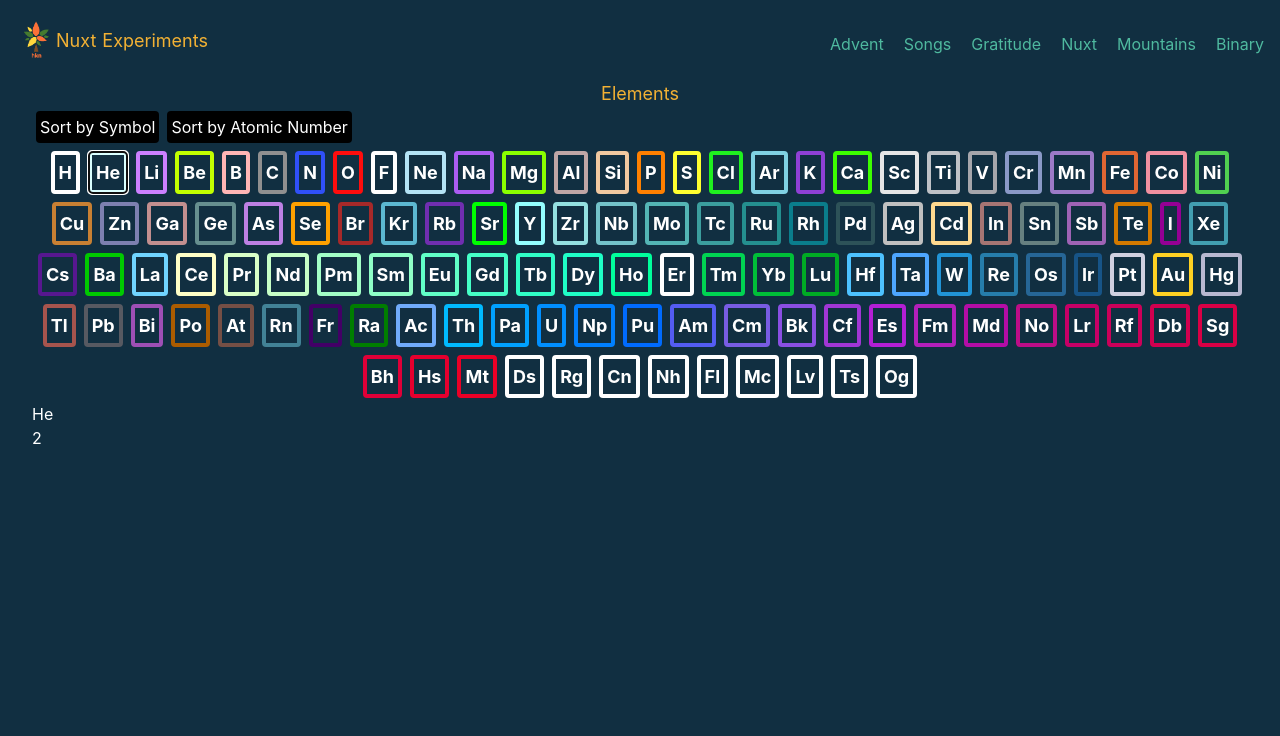
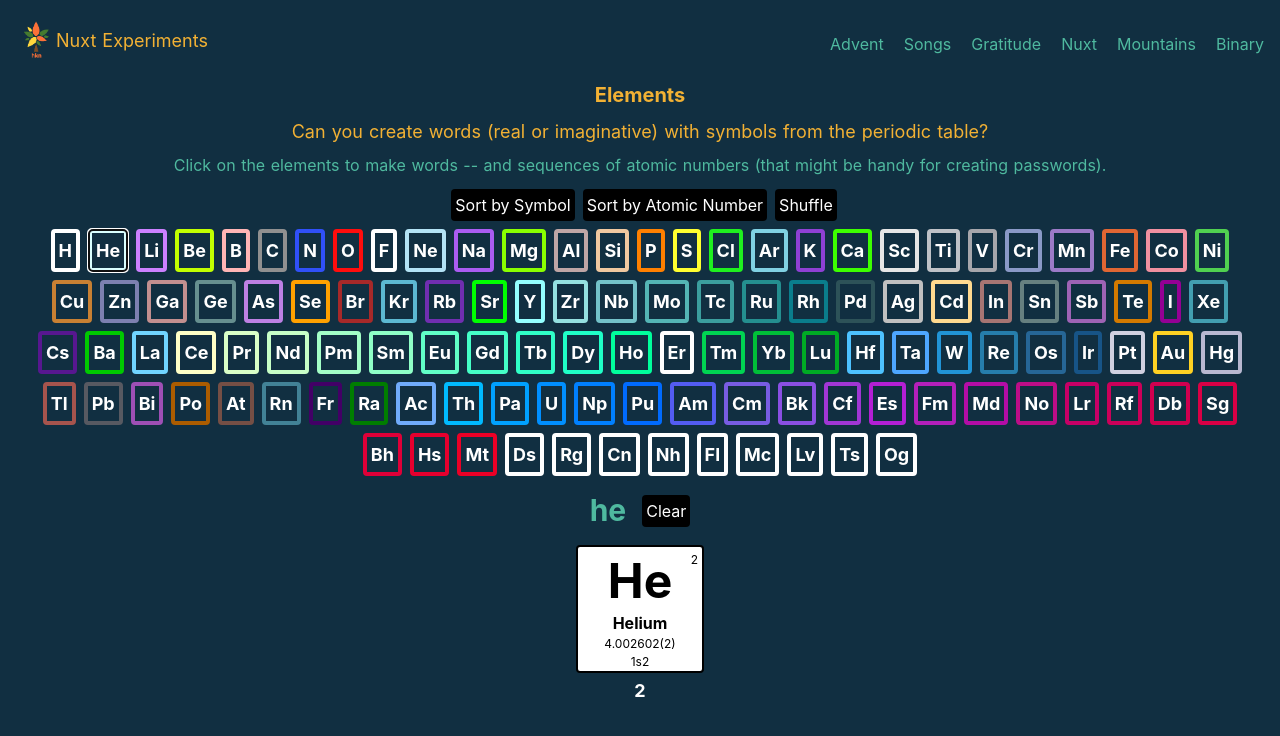
Before and after one commit to ethyl2/nuxt-experiment, a Nuxt app: page /elements in a window 1280 px wide. Both pictures are taken after a click on the button "He". Shown: the top 736 px of the page. Built offline with nearby package versions, Linux system fonts and the light colour scheme.

Commit message:
Feat: Elements cards are displayed for selected elements; clear button added

```diff
--- a/pages/elements.vue
+++ b/pages/elements.vue
@@ -1,20 +1,38 @@
 <template>
   <div class="m-4">
-    <h1 class="mx-auto text-lg text-center">Elements</h1>
+    <h1 class="mx-auto text-xl font-bold text-center mb-2">Elements</h1>
+    <h2 class="mx-auto text-lg text-center mb-2">
+      Can you create words (real or imaginative) with symbols from the periodic
+      table?
+    </h2>
+    <h3 class="text-base text-center mb-2">
+      Click on the elements to make words -- and sequences of atomic numbers
+      (that might be handy for creating passwords).
+    </h3>
+    <div class="flex flex-wrap justify-center">
       <button
         type="button"
-      class="bg-black text-white rounded p-1 m-1"
+        class="bg-black text-white rounded p-1 ml-3 mr-1 my-1 hover:bg-gray-700"
         @click="sortElementsBy('symbol')"
       >
         Sort by Symbol
       </button>
       <button
         type="button"
-      class="bg-black text-white rounded p-1 m-1"
+        class="bg-black text-white rounded p-1 m-1 hover:bg-gray-700"
         @click="sortElementsBy('atomicNumber')"
       >
         Sort by Atomic Number
       </button>
+      <button
+        type="button"
+        class="bg-black text-white rounded p-1 m-1 hover:bg-gray-700"
+        @click="shuffle"
+      >
+        Shuffle
+      </button>
+    </div>
+
     <div class="flex flex-wrap justify-center">
       <button
         v-for="element in elements"
@@ -27,8 +45,53 @@
         {{ element.symbol }}
       </button>
     </div>
-    <p v-if="elementString" class="text-white">{{ elementString }}</p>
-    <p v-if="numberString" class="text-white">{{ numberString }}</p>
+
+    <div
+      v-if="elementString"
+      class="flex justify-center items-center space-x-4"
+    >
+      <h3 class="text-3xl text-center font-bold my-2">
+        {{ elementString }}
+      </h3>
+      <button
+        type="button"
+        class="bg-black text-white rounded p-1 m-1 hover:bg-gray-700"
+        @click="clear"
+      >
+        Clear
+      </button>
+    </div>
+
+    <div class="flex flex-wrap justify-center">
+      <div
+        v-for="element in selectedElements"
+        :key="element.atomicNumber"
+        class="relative bg-white rounded border-black border-2 p-1 m-1 w-32 h-32 flex flex-col"
+      >
+        <p
+          class="absolute text-right text-xs text-black my-0 ml-0 mr-1 p-0 top-0.5 right-0"
+        >
+          {{ element.atomicNumber }}
+        </p>
+        <p
+          class="text-black text-center text-5xl font-bold m-0 p-0 leading-tight"
+        >
+          {{ element.symbol }}
+        </p>
+        <p class="text-black text-center font-bold m-0 p-0">
+          {{ element.name }}
+        </p>
+        <p class="text-black text-center text-xs m-0 p-0">
+          {{ element.atomicMass }}
+        </p>
+        <p class="text-black text-center text-xs m-0 p-0 truncate">
+          {{ element.electronicConfiguration }}
+        </p>
+      </div>
+    </div>
+    <p v-if="numberString" class="text-white text-lg text-center font-bold">
+      {{ numberString }}
+    </p>
   </div>
 </template>
 
@@ -39,6 +102,7 @@ export default {
     return {
       selectedElement: '',
       sortBy: 'atomicNumber',
+      selectedElements: [],
       elementString: '',
       numberString: '',
       elements: [
@@ -2644,7 +2708,8 @@ export default {
   methods: {
     selectElement(element) {
       this.selectedElement = element
-      this.elementString += this.selectedElement.symbol
+      this.selectedElements.push(this.selectedElement)
+      this.elementString += this.selectedElement.symbol.toLowerCase()
       if (this.numberString.length > 0) {
         this.numberString += '.'
       }
@@ -2653,6 +2718,15 @@ export default {
     sortElementsBy(key) {
       this.elements.sort((a, b) => (a[key] > b[key] ? 1 : -1))
     },
+    shuffle() {
+      this.elements.sort(() => 0.5 - Math.random())
+    },
+    clear() {
+      this.selectedElement = null
+      this.selectedElements = []
+      this.numberString = ''
+      this.elementString = ''
+    },
   },
 }
 </script>
```
Also changed, not shown: 1 other file (tests, documents, lock files or other folders). Lines whose indentation alone changed are shown as unchanged.
